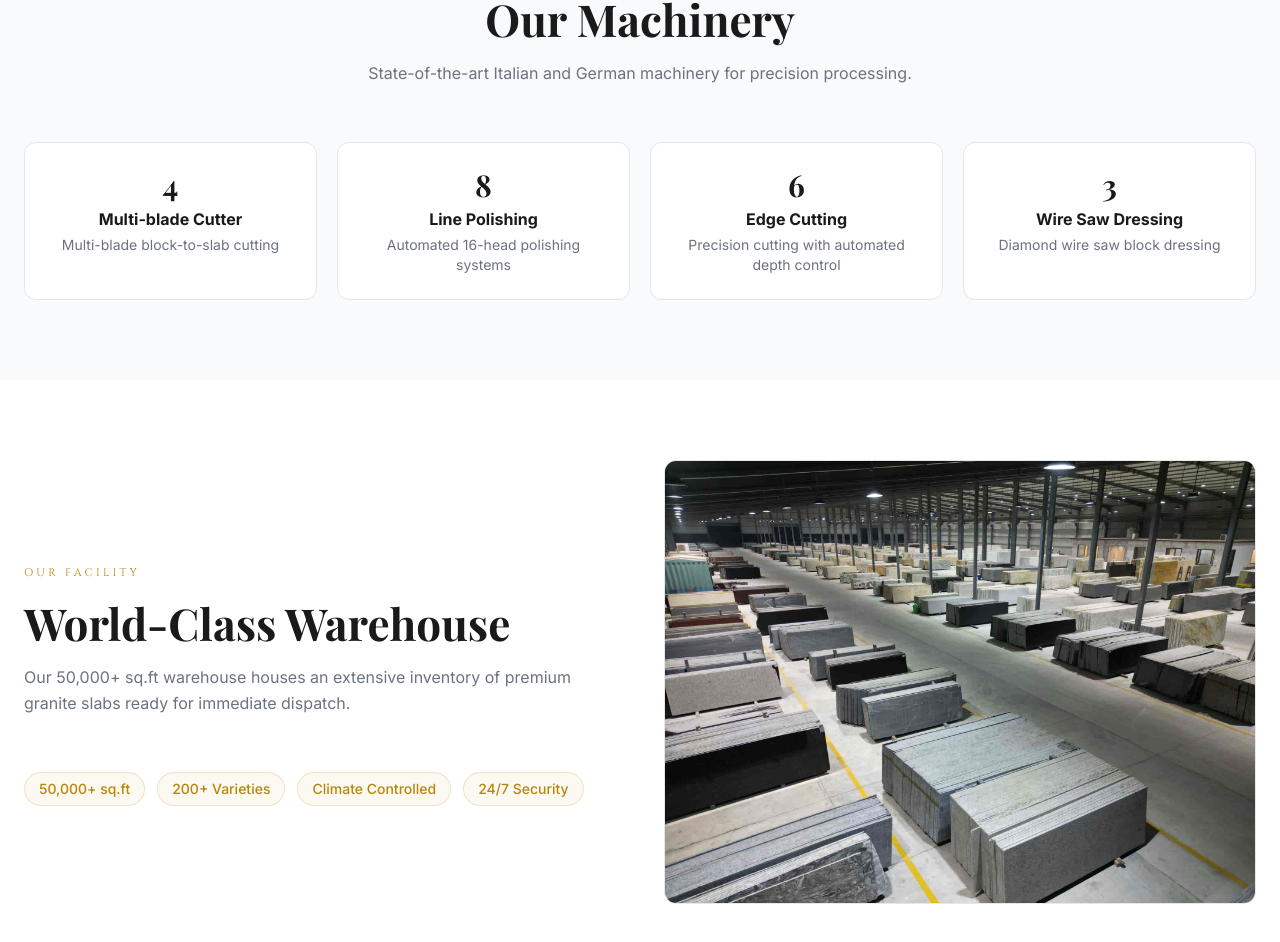
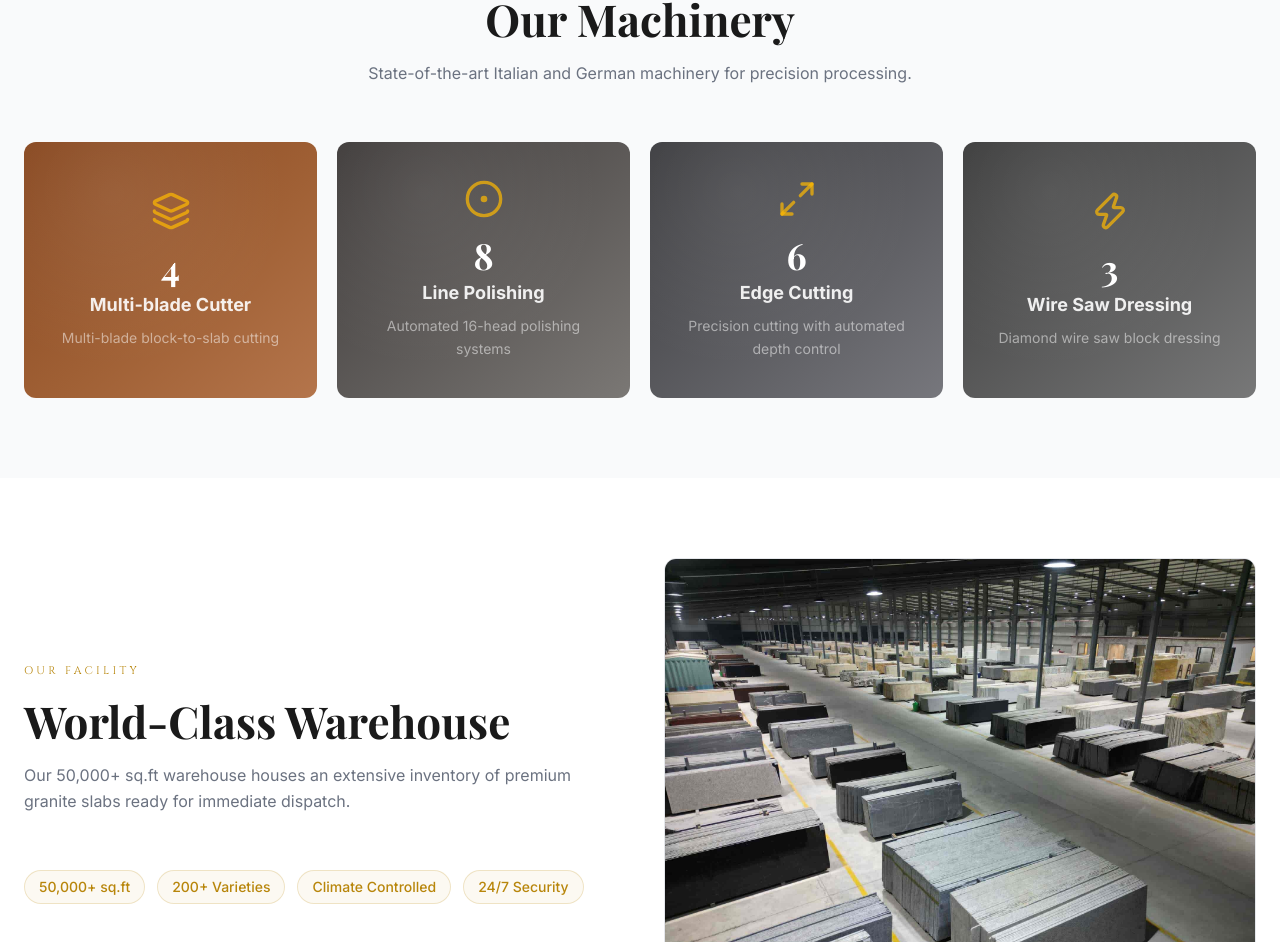
Before and after one commit to vanshDalal521/Gradient-stone, a Next.js app: page /manufacturing in a window 1280 px wide. Shown: the part 1707-2649 px from the top of the page. Built offline with nearby package versions, Linux system fonts and the light colour scheme; a web font is replaced by a local one.

Commit message:
Redesign machinery section with premium gradient cards and icons
- Added Lucide icons (Layers, CircleDot, Maximize2, Zap) for each machine
- Dark gradient backgrounds with subtle radial highlights
- Large count numbers, machine names, and descriptions
- Hover scale animation on icons

```diff
--- a/src/app/manufacturing/ManufacturingPageClient.tsx
+++ b/src/app/manufacturing/ManufacturingPageClient.tsx
@@ -5,7 +5,7 @@ import { motion } from "framer-motion";
 import { SectionHeading } from "@/components/ui/SectionHeading";
 import {
   Eye, Scissors, Cog, ShieldCheck, PackageCheck,
-  Pickaxe, CheckCircle,
+  Pickaxe, CheckCircle, Layers, CircleDot, Maximize2, Zap,
 } from "lucide-react";
 
 const steps = [
@@ -54,10 +54,10 @@ const steps = [
 ];
 
 const machinery = [
-  { name: "Multi-blade Cutter", count: "4", description: "Multi-blade block-to-slab cutting" },
-  { name: "Line Polishing", count: "8", description: "Automated 16-head polishing systems" },
-  { name: "Edge Cutting", count: "6", description: "Precision cutting with automated depth control" },
-  { name: "Wire Saw Dressing", count: "3", description: "Diamond wire saw block dressing" },
+  { name: "Multi-blade Cutter", count: "4", description: "Multi-blade block-to-slab cutting", icon: Layers, gradient: "from-amber-900/90 to-amber-800/70" },
+  { name: "Line Polishing", count: "8", description: "Automated 16-head polishing systems", icon: CircleDot, gradient: "from-stone-800/90 to-stone-700/70" },
+  { name: "Edge Cutting", count: "6", description: "Precision cutting with automated depth control", icon: Maximize2, gradient: "from-zinc-800/90 to-zinc-700/70" },
+  { name: "Wire Saw Dressing", count: "3", description: "Diamond wire saw block dressing", icon: Zap, gradient: "from-neutral-800/90 to-neutral-700/70" },
 ];
 
 export function ManufacturingPageClient() {
@@ -170,11 +170,16 @@ export function ManufacturingPageClient() {
                 whileInView={{ opacity: 1, y: 0 }}
                 viewport={{ once: true }}
                 transition={{ delay: i * 0.06, duration: 0.5 }}
-                className="bg-white border border-border rounded-xl p-6 hover-lift text-center"
+                className="relative group rounded-xl overflow-hidden h-64 hover-lift"
               >
-                <div className="text-3xl font-bold text-foreground font-[family-name:var(--font-playfair)] mb-1">{m.count}</div>
-                <h3 className="text-foreground font-bold mb-1">{m.name}</h3>
-                <p className="text-muted text-sm">{m.description}</p>
+                <div className={`absolute inset-0 bg-gradient-to-br ${m.gradient}`} />
+                <div className="absolute inset-0 bg-[radial-gradient(circle_at_30%_20%,rgba(255,255,255,0.08),transparent_60%)]" />
+                <div className="relative h-full flex flex-col items-center justify-center p-6 text-center">
+                  <m.icon className="w-10 h-10 text-amber-400/70 mb-4 transition-transform duration-500 group-hover:scale-110" />
+                  <div className="text-4xl font-bold text-white font-[family-name:var(--font-playfair)] mb-1">{m.count}</div>
+                  <h3 className="text-white/90 font-bold text-lg mb-2">{m.name}</h3>
+                  <p className="text-white/50 text-sm leading-relaxed">{m.description}</p>
+                </div>
               </motion.div>
             ))}
           </div>
```
